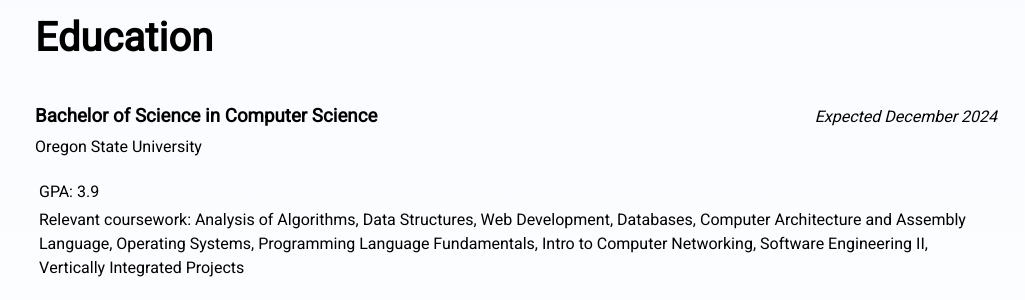
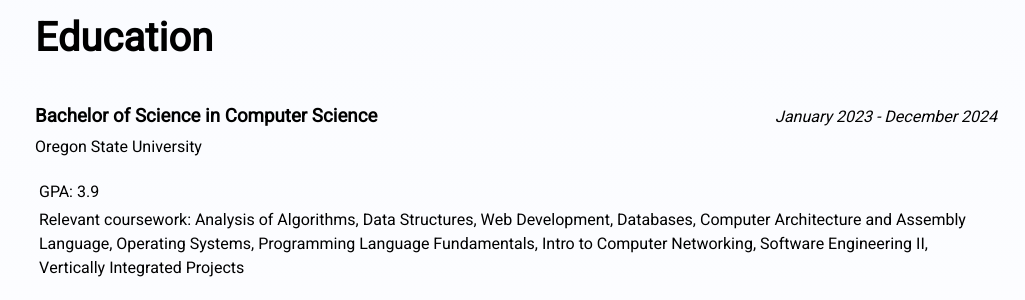
Before and after one commit to Jon-H03/portfolio, a Rails app: page / in a window 1280 px wide. Shown: the part 2788-3088 px from the top of the page, without its empty margins (255-1280 px from the left). Run offline with Rails 7, Linux system fonts and the light colour scheme; data comes from the database, SQL or seed files in the repository; style sheets or scripts are compiled from the project's sources; some libraries are stand-ins or nearby versions.

Commit message:
Update degree

```diff
--- a/app/views/layouts/pages/_education.html.erb
+++ b/app/views/layouts/pages/_education.html.erb
@@ -5,7 +5,7 @@
   <li>
     <div class="degree">
       <h3>Bachelor of Science in Computer Science</h3>
-      <span class="date">Expected December 2024</span>
+      <span class="date">January 2023 - December 2024</span>
     </div>
     <h4>Oregon State University</h4>
     <p>GPA: 3.9</p>
```
